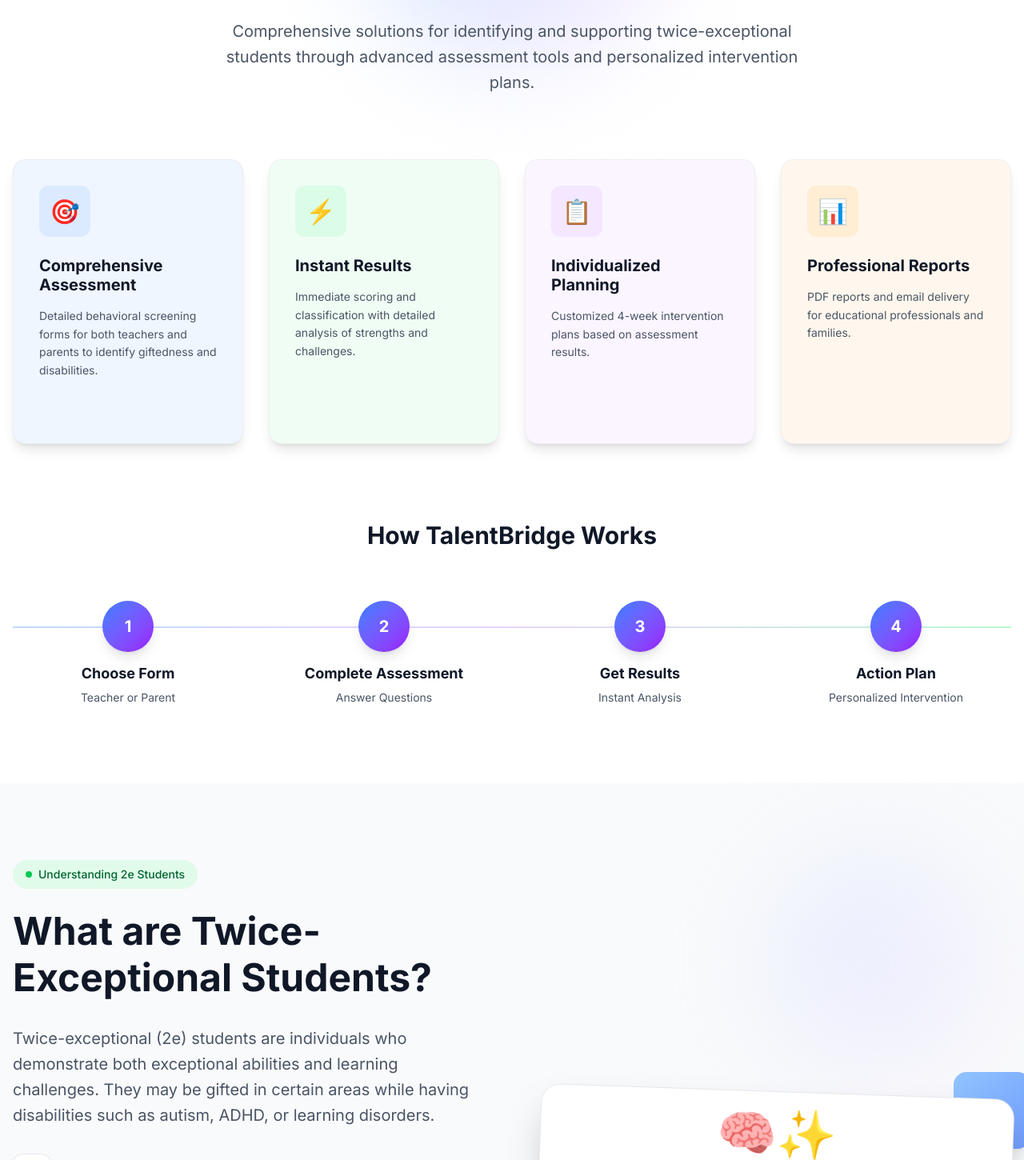
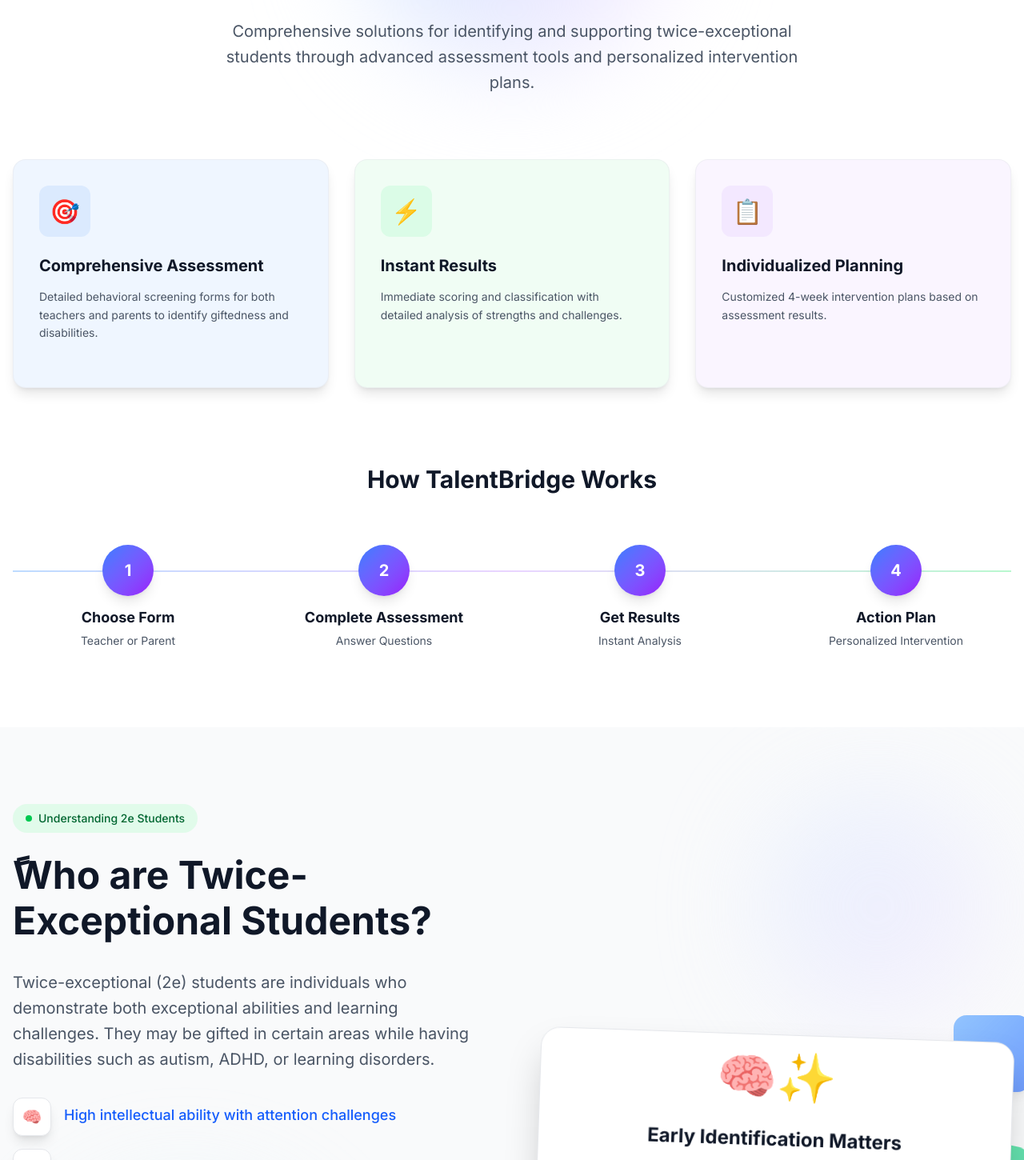
Before and after one commit to Yussif20/talent-bridge, a Next.js app: page /en in a window 1280 px wide. Shown: the part 1263-2713 px from the top of the page at 80% size. Built offline with nearby package versions, Linux system fonts and the light colour scheme.

Commit message:
fix the requested edits pt.1

```diff
--- a/app/[locale]/parent-form/page.tsx
+++ b/app/[locale]/parent-form/page.tsx
@@ -181,6 +181,7 @@ export default function ParentForm() {
         isTwiceExceptional: isTwiceExceptional,
       });
       setSaveSucceeded(null);
+      window.scrollTo({ top: 0, behavior: "smooth" });
 
       // Prepare API request body according to new structure
       // Format today's date as YYYY-MM-DD
@@ -235,6 +236,7 @@ export default function ParentForm() {
       })();
     } finally {
       setIsSubmitting(false);
+      window.scrollTo({ top: 0, behavior: "smooth" });
     }
   };
 
--- a/sections/AboutSection.tsx
+++ b/sections/AboutSection.tsx
@@ -60,8 +60,8 @@ export default function AboutSection() {
 
             <h2 className="text-4xl md:text-5xl font-bold text-gray-900 dark:text-white mb-8 leading-tight">
               {locale === "ar"
-                ? "ما هم الطلاب مزدوجي الاستثنائية؟"
-                : "What are Twice-Exceptional Students?"}
+                ? "من هم الطلاب مزدوجي الاستثنائية؟"
+                : "ًWho are Twice-Exceptional Students?"}
             </h2>
 
             <p className="text-xl text-gray-600 dark:text-gray-300 mb-8 leading-relaxed">
--- a/sections/FeaturesSection.tsx
+++ b/sections/FeaturesSection.tsx
@@ -31,14 +31,14 @@ export default function FeaturesSection() {
       bgColor: "bg-purple-50 dark:bg-purple-900/20",
       iconBg: "bg-purple-100 dark:bg-purple-900/50",
     },
-    {
-      icon: "📊",
-      title: t("reportingTitle"),
-      description: t("reportingDesc"),
-      gradient: "from-orange-500 to-red-500",
-      bgColor: "bg-orange-50 dark:bg-orange-900/20",
-      iconBg: "bg-orange-100 dark:bg-orange-900/50",
-    },
+    // {
+    //   icon: "📊",
+    //   title: t("reportingTitle"),
+    //   description: t("reportingDesc"),
+    //   gradient: "from-orange-500 to-red-500",
+    //   bgColor: "bg-orange-50 dark:bg-orange-900/20",
+    //   iconBg: "bg-orange-100 dark:bg-orange-900/50",
+    // },
   ];
 
   return (
@@ -65,13 +65,13 @@ export default function FeaturesSection() {
 
           <p className="text-xl text-gray-600 dark:text-gray-300 max-w-3xl mx-auto">
             {locale === "ar"
-              ? "نوفر حلولاً شاملة لتحديد ودعم الطلاب ثنائيي الاستثناء من خلال أدوات تقييم متطورة وخطط تدخل مخصصة."
+              ? "نوفر حلولاً شاملة لتحديد ودعم الطلاب مزدوجي الاستثنائية من خلال أدوات تقييم متطورة وخطط تدخل مخصصة."
               : "Comprehensive solutions for identifying and supporting twice-exceptional students through advanced assessment tools and personalized intervention plans."}
           </p>
         </div>
 
         {/* Features grid */}
-        <div className="grid grid-cols-1 md:grid-cols-2 lg:grid-cols-4 gap-8">
+        <div className="grid grid-cols-1 md:grid-cols-2 lg:grid-cols-3 gap-8">
           {features.map((feature, index) => (
             <div
               key={index}
@@ -101,7 +101,7 @@ export default function FeaturesSection() {
 
                 {/* Arrow indicator */}
                 <div className="mt-6 opacity-0 group-hover:opacity-100 transition-all duration-300 transform translate-y-2 group-hover:translate-y-0">
-                  <div className="inline-flex items-center text-blue-600 dark:text-blue-400 text-sm font-medium">
+                  {/* <div className="inline-flex items-center text-blue-600 dark:text-blue-400 text-sm font-medium">
                     {locale === "ar" ? "اعرف المزيد" : "Learn more"}
                     <svg
                       className={`w-4 h-4 ${
@@ -118,7 +118,7 @@ export default function FeaturesSection() {
                         d="M17 8l4 4m0 0l-4 4m4-4H3"
                       />
                     </svg>
-                  </div>
+                  </div> */}
                 </div>
               </div>
             </div>
```
Also changed, not shown: 1 other file (tests, documents, lock files or other folders).
